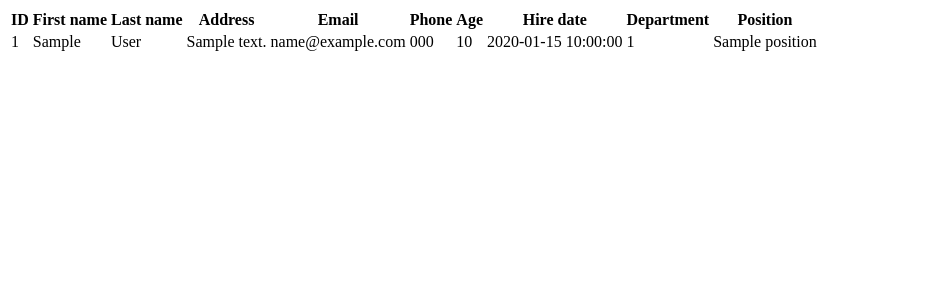
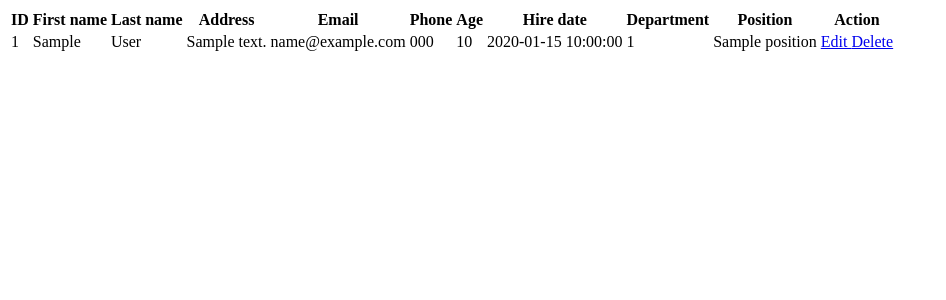
Before and after one commit to Rizoto1/employee_management_system, a PHP site: template App/Views/Admin/show.view.php in a window 1280 px wide. Shown: the top 300 px of the page, without its empty margins (0-946 px from the left). Run offline with PHP 8.4, Linux system fonts and the light colour scheme; the template is opened without the code that fills it: most values are stand-ins (such as "Sample title", 1, 10 or a date in 2020).

Commit message:
Add user creation and action buttons in employee management

```diff
--- a/App/Views/Admin/show.view.php
+++ b/App/Views/Admin/show.view.php
@@ -16,6 +16,7 @@
                 <th>Hire date</th>
                 <th>Department</th>
                 <th>Position</th>
+                <th>Action</th>
             </tr>
             <?php foreach ($employees as $employee) { ?>
                 <tr>
@@ -29,6 +30,19 @@
                     <td><?= $employee->getHireDate()?></td>
                     <td><?= $employee->getDepartmentId()?></td>
                     <td><?= $employee->getPosition()?></td>
+
+                    <td>
+                        <a href="<?= $link->url('edit', ['id' => $employee->getId()]) ?>"
+                           class="btn btn-sm btn-primary">
+                            Edit
+                        </a>
+
+                        <a href="<?= $link->url('delete', ['id' => $employee->getId()]) ?>"
+                           class="btn btn-sm btn-danger"
+                           onclick="confirm('Do you really want to delete employee?');">
+                            Delete
+                        </a>
+                    </td>
                 </tr>
 
             <?php }?>
```
Also changed, not shown: App/Controllers/AdminController.php (+10 -1 lines).
